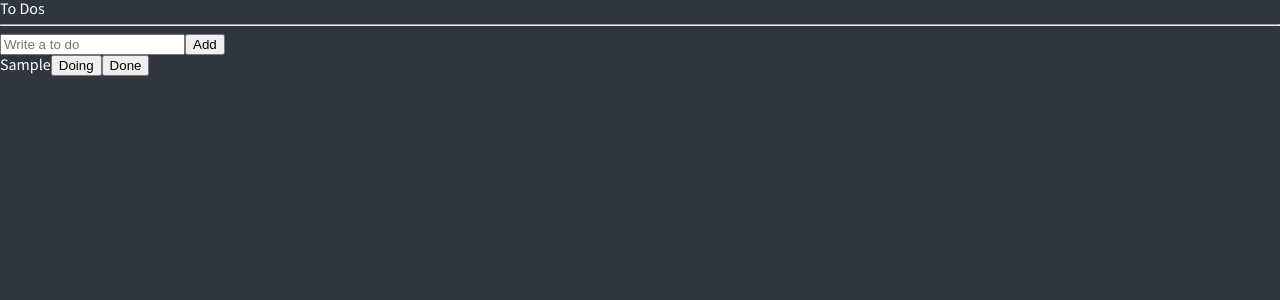
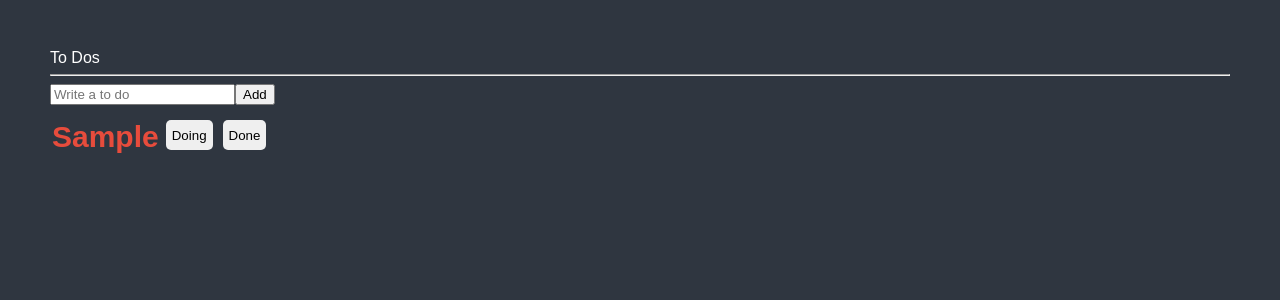
Before and after one commit to ivanselah/toToList, a React (Create React App) app: page / in a window 1280 px wide. Both pictures are taken after typing "Sample" into the empty fields and a click on the button "Add". Shown: the top 300 px of the page. Built offline with nearby package versions, Linux system fonts and the light colour scheme.

Commit message:
union types, onclick 방식

```diff
--- a/src/components/ToDo.tsx
+++ b/src/components/ToDo.tsx
@@ -1,14 +1,75 @@
-import { IToDo } from '../atoms';
+import { IToDo, toDoState } from '../atoms';
+import styled from 'styled-components';
+import { useSetRecoilState } from 'recoil';
 
-function ToDo({ text, category }: IToDo) {
+type Category = 'DOING' | 'TO_DO' | 'DONE'; // <= 이렇게 써도 되지만
+// newCategory: Category, 반복하는 것보단 IToDo['category'] ⭐️
+
+function ToDo({ text, category, id }: IToDo) {
+  // <button onClick={()=>onClick('DOING')}>Doing</button>
+  // const onClick = (newCategory: IToDo['category']) => {
+  //   console.log(newCategory);
+  // };
+  const setToDos = useSetRecoilState(toDoState);
+  const onClick = (event: React.MouseEvent<HTMLButtonElement>) => {
+    const {
+      currentTarget: { name },
+    } = event;
+    setToDos((curr) => console.log(curr));
+  };
+
   return (
     <li>
-      <span>{text}</span>
-      {category !== 'DOING' && <button>Doing</button>}
-      {category !== 'TO_DO' && <button>To Do</button>}
-      {category !== 'DONE' && <button>Done</button>}
+      <Container>
+        <Text>{text}</Text>
+        {category !== 'DOING' && (
+          <button name="DOING" onClick={onClick}>
+            Doing
+          </button>
+        )}
+        {category !== 'TO_DO' && (
+          <button name="TO_DO" onClick={onClick}>
+            To Do
+          </button>
+        )}
+        {category !== 'DONE' && (
+          <button name="DONE" onClick={onClick}>
+            Done
+          </button>
+        )}
+      </Container>
     </li>
   );
 }
 
 export default ToDo;
+
+const Container = styled.div`
+  display: flex;
+  align-items: center;
+  margin: 15px 0;
+  button {
+    height: 30px;
+    margin-right: 10px;
+    border: none;
+    border-radius: 5px;
+    cursor: pointer;
+    &:active {
+      box-shadow: 0px 0px 5px 0px rgba(231, 76, 60, 1);
+    }
+    &:hover {
+      background-color: rgba(231, 76, 60, 1);
+      color: white;
+    }
+  }
+`;
+
+const Text = styled.div`
+  display: flex;
+  height: 30px;
+  padding: 2px;
+  font-size: 30px;
+  font-weight: bold;
+  color: rgba(231, 76, 60, 1);
+  margin-right: 5px;
+`;
--- a/src/components/ToDoList.tsx
+++ b/src/components/ToDoList.tsx
@@ -9,7 +9,7 @@ function ToDoList() {
   const toDos = useRecoilValue(toDoState);
 
   return (
-    <div>
+    <div style={{ padding: '50px' }}>
       <h1>To Dos</h1>
       <hr />
       <CreateToDo />
```
